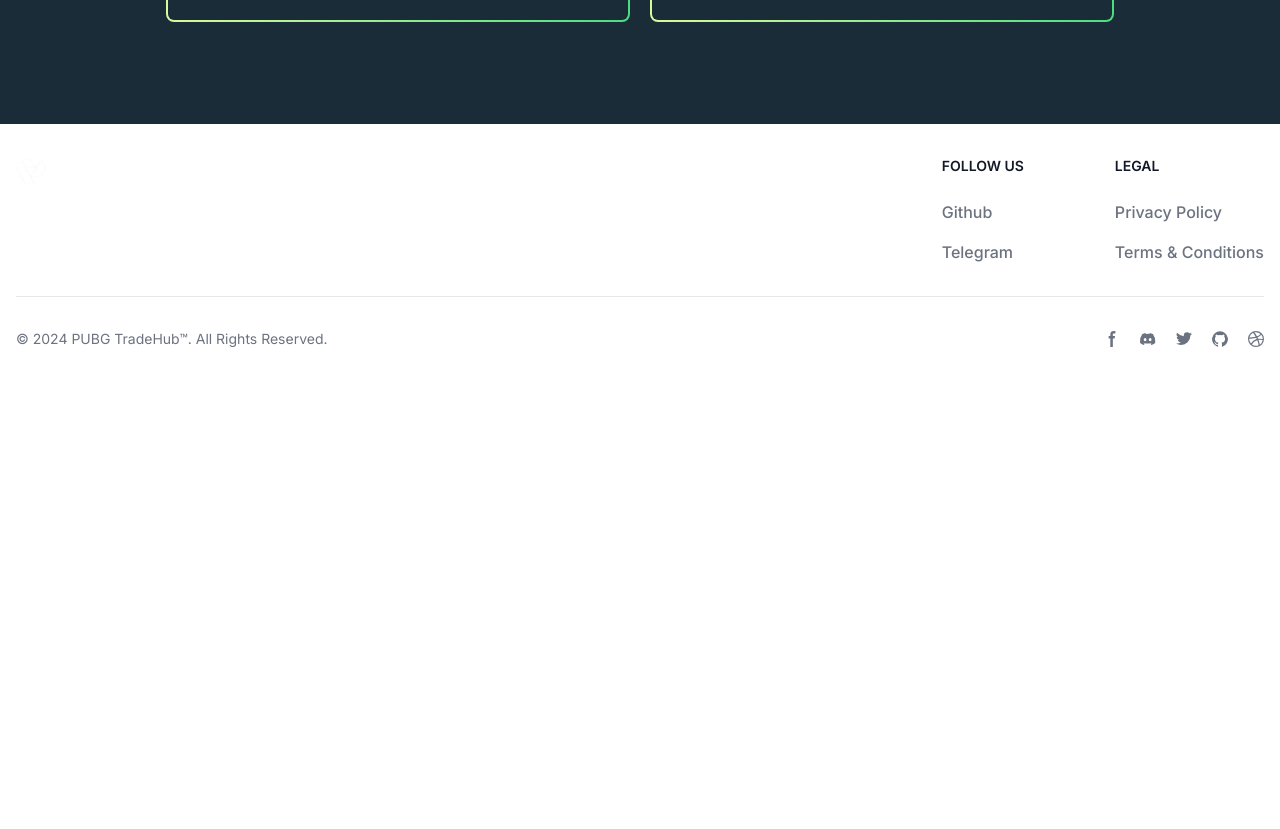
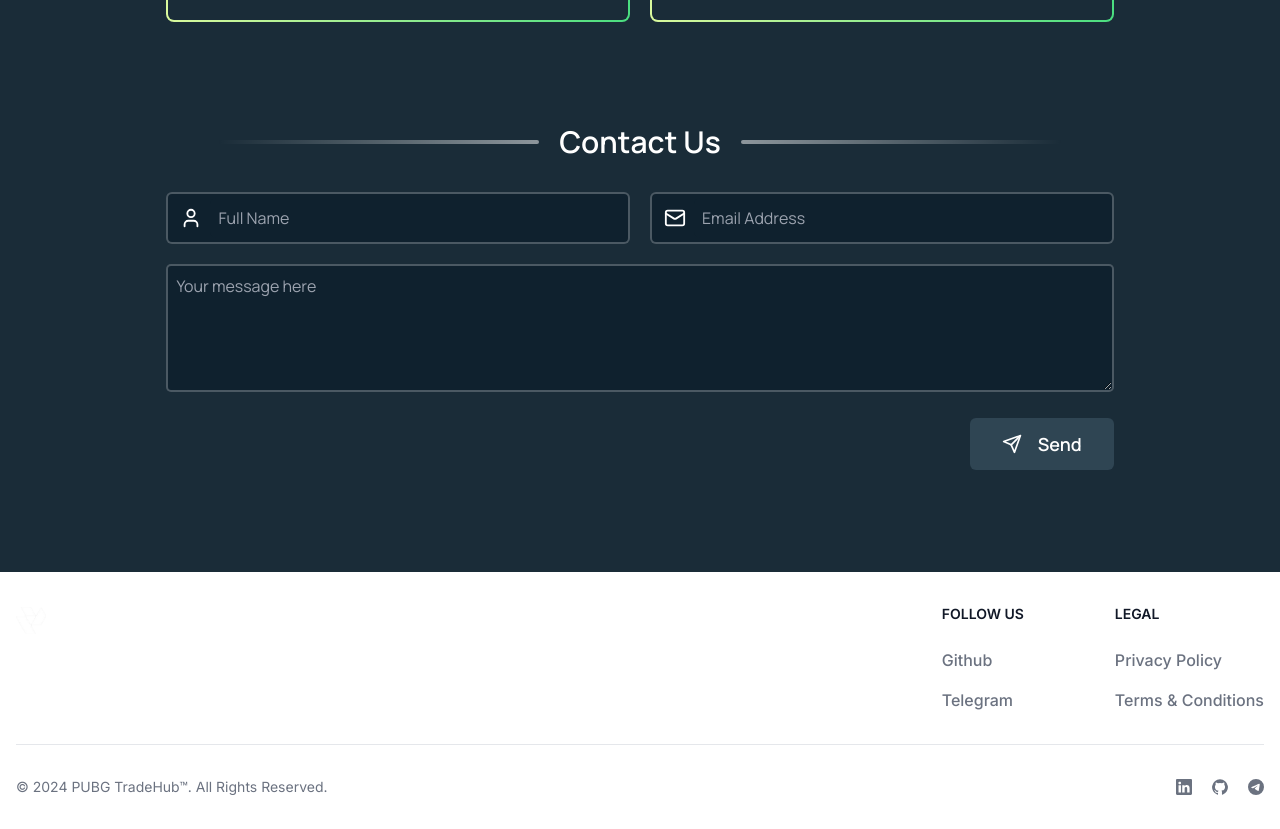
Before and after one commit to KARAN-CODE50/PUBG-TradeHub, a Next.js app: page / in a window 1280 px wide. Shown: the part 1924-2753 px from the top of the page. Before the commit the page ends 2305 px from the top, so only its background shows below. Built offline with nearby package versions, Linux system fonts and the light colour scheme; no server answers.

Commit message:
'contact'

```diff
--- a/package.json
+++ b/package.json
@@ -19,7 +19,9 @@
     "react": "^18",
     "react-dom": "^18",
     "react-drag-drop-files": "^2.3.10",
-    "stripe": "^15.12.0"
+    "resend": "^3.4.0",
+    "stripe": "^15.12.0",
+    "zod": "^3.23.8"
   },
   "devDependencies": {
     "@types/node": "^20",
--- /dev/null
+++ b/src/app/(home)/ContactUs.tsx
@@ -0,0 +1,142 @@
+"use client"
+import React, { ChangeEvent, FormEvent, useCallback, useEffect, useState } from 'react'
+import { User, Mail, Send, Check, CircleCheck } from 'lucide-react'
+import { AnimatePresence, motion } from "framer-motion"
+import { z } from "zod"
+
+interface ContactData {
+    name: string,
+    email: string,
+    message: string
+}
+
+interface resData {
+    send: string,
+    email: string
+}
+
+interface ContactFormProps {
+    formData: ContactData,
+    setFormData: React.Dispatch<React.SetStateAction<ContactData>>,
+    errors: Partial<ContactData>,
+    setErrors: React.Dispatch<React.SetStateAction<Partial<ContactData>>>,
+    setOpenModal: React.Dispatch<React.SetStateAction<boolean>>,
+    setResponse: React.Dispatch<React.SetStateAction<resData | null>>
+}
+
+const validationSchema = z.object({
+    name: z.string().min(1, 'Full Name is Required'),
+    email: z.string().email('Invalid Email Address'),
+    message: z.string().min(1, 'Message is Required')
+})
+
+export default function ContactUs() {
+    const [formData, setFormData] = useState<ContactData>({ name: '', email: '', message: '' })
+    const [errors, setErrors] = useState<Partial<ContactData>>({});
+    const [openModal, setOpenModal] = useState<boolean>(false);
+    const [response, setResponse] = useState<resData | null>(null);
+
+    useEffect(() => {
+        if (openModal) {
+            const timer = setTimeout(() => {
+                setOpenModal(false);
+            }, 2000);
+            return () => clearTimeout(timer);
+        }
+    }, [openModal]);
+
+    return (
+        <div className='mx-[13%] my-[8%] font-manrope relative'>
+            <AnimatePresence>
+                {openModal && response &&
+                    <motion.div initial={{ y: 100, opacity: 0 }} animate={{ y: 0, opacity: 1 }} exit={{ y: 100, opacity: 0 }} className='border-2 text-green-400 absolute top-0 left-0 right-0 w-[20em] gap-5 h-[15em] bg-secondary-two z-50 rounded-lg p-5 flex flex-col justify-center items-center text-center mx-auto'>
+                        <CircleCheck size={60} /> <div className='text-lg'>{response.send} <br /> <span className=' text-sm text-green-200 '>We will try to get back to you at the shortest</span></div>
+                    </motion.div>
+                }
+            </AnimatePresence>
+            <div className='flex justify-center mb-8 items-center gap-5'>
+                <div className=' opacity-50 w-[20em] bg-gradient-to-l from-white to-primary h-[0.2em] rounded-full bg-white' />
+                <p className='text-3xl text-center font-semibold'>Contact Us</p>
+                <div className=' opacity-50 w-[20em] bg-gradient-to-r from-white to-primary h-[0.2em] rounded-full bg-white' />
+            </div>
+            <ContactForm formData={formData} setFormData={setFormData} errors={errors} setErrors={setErrors} setOpenModal={setOpenModal} setResponse={setResponse} />
+        </div>
+    )
+}
+
+function ContactForm({ formData, setFormData, errors, setErrors, setOpenModal, setResponse }: ContactFormProps) {
+
+    const handleChange = useCallback((e: ChangeEvent<HTMLInputElement | HTMLTextAreaElement>) => {
+        const { name, value } = e.target;
+        setFormData(prevData => ({ ...prevData, [name]: value }))
+    }, [setFormData])
+
+    const submitData = useCallback(async (e: FormEvent<HTMLFormElement>) => {
+        e.preventDefault();
+
+        const result = validationSchema.safeParse(formData);
+        if (!result.success) {
+            const fieldErrors = result.error.format();
+            setErrors({
+                name: fieldErrors.name?._errors[0],
+                email: fieldErrors.email?._errors[0],
+                message: fieldErrors.message?._errors[0],
+            });
+            return;
+        }
+
+        const { name, email, message } = formData;
+        // console.log(name, email,message);
+
+        const response = await fetch('/api/send', {
+            method: 'POST',
+            headers: {
+                'Content-Type': 'application/json',
+            },
+            body: JSON.stringify({ name, email, message })
+        })
+
+        const data = await response.json();
+        console.log(data)
+        setResponse(data);
+
+        setOpenModal(prevData => !prevData);
+        setFormData({
+            name: '',
+            email: '',
+            message: ''
+        })
+        setErrors({});
+    }, [formData, setFormData, setErrors])
+
+
+    return (
+        <form onSubmit={submitData} className=' space-y-5'>
+            <div className='flex space-x-5'>
+                <div
+                    className={`flex-1 bg-secondary flex pl-3 py-1 gap-2 items-center border-2 border-white border-opacity-25 rounded-md ${errors.name ? 'border-red-500 border-opacity-70' : 'none'}`}>
+                    <User size={22} />
+                    <input value={formData.name} onChange={handleChange} name='name' placeholder='Full Name' className='p-2 flex-1 bg-secondary rounded-md focus:outline-none'></input>
+                </div>
+                <div
+                    className={`flex-1 bg-secondary flex pl-3 py-1 gap-2 items-center border-2 border-white border-opacity-25 rounded-md ${errors.email ? 'border-red-500 border-opacity-70' : 'none'}`}>
+                    <Mail size={22} />
+                    <input value={formData.email} onChange={handleChange} name='email' placeholder='Email Address' className='p-2 flex-1 bg-secondary rounded-md focus:outline-none' />
+                </div>
+            </div>
+            <textarea
+                value={formData.message}
+                name='message'
+                onChange={handleChange}
+                placeholder='Your message here'
+                className='p-2 w-full min-h-32 max-h-32 rounded-[5px] bg-secondary border-2 border-white border-opacity-25'
+            />
+            <div className='flex justify-end'>
+                <button type='submit' className='inline-flex justify-end items-center gap-4 py-3 px-8 rounded-md bg-secondary-two hover:bg-primary-two cursor-pointer'>
+                    <Send size={20} />
+                    <p className=' font-semibold font-manrope text-lg'>Send</p>
+                </button>
+            </div>
+        </form>
+    )
+}
--- a/src/app/(home)/Footer.tsx
+++ b/src/app/(home)/Footer.tsx
@@ -7,7 +7,7 @@ function Footer() {
             <div className="mx-auto w-full max-w-screen-xl p-4 py-6 lg:py-8">
                 <div className="md:flex md:justify-between">
                     <div className="mb-6 md:mb-0">
-                        <a href="https://flowbite.com/" className="flex items-center gap-2">
+                        <a href="#" className="flex items-center gap-2">
                             <Image width={30} height={34} src="/mainlogo.png" alt="FlowBite Logo" />
                             <span className="self-center text-2xl font-semibold whitespace-nowrap dark:text-white">PUBG TradeHub</span>
                         </a>
@@ -39,38 +39,26 @@ function Footer() {
                 </div>
                 <hr className="my-6 border-gray-200 sm:mx-auto dark:border-gray-700 lg:my-8" />
                 <div className="sm:flex sm:items-center sm:justify-between">
-                    <span className="text-sm text-gray-500 sm:text-center dark:text-gray-400">© 2024 <a href="https://flowbite.com/" className="hover:underline">PUBG TradeHub™</a>. All Rights Reserved.
+                    <span className="text-sm text-gray-500 sm:text-center dark:text-gray-400">© 2024 <a href="https://t.me/Pubgaccounts4u" className="hover:underline">PUBG TradeHub™</a>. All Rights Reserved.
                     </span>
                     <div className="flex mt-4 sm:justify-center sm:mt-0">
-                        <a href="#" className="text-gray-500 hover:text-gray-900 dark:hover:text-white">
-                            <svg className="w-4 h-4" aria-hidden="true" xmlns="http://www.w3.org/2000/svg" fill="currentColor" viewBox="0 0 8 19">
-                                <path d="M6.135 3H8V0H6.135a4.147 4.147 0 0 0-4.142 4.142V6H0v3h2v9.938h3V9h2.021l.592-3H5V3.591A.6.6 0 0 1 5.592 3h.543Z" />
+                        <a href="https://www.linkedin.com/in/karan-sarawagi-3883b3200/" className="text-gray-500 hover:text-gray-900 dark:hover:text-white ms-5">
+                            <svg xmlns="http://www.w3.org/2000/svg" width="16" height="16" fill="currentColor" viewBox="0 0 16 16">
+                                <path d="M0 1.146C0 .513.526 0 1.175 0h13.65C15.474 0 16 .513 16 1.146v13.708c0 .633-.526 1.146-1.175 1.146H1.175C.526 16 0 15.487 0 14.854zm4.943 12.248V6.169H2.542v7.225zm-1.2-8.212c.837 0 1.358-.554 1.358-1.248-.015-.709-.52-1.248-1.342-1.248S2.4 3.226 2.4 3.934c0 .694.521 1.248 1.327 1.248zm4.908 8.212V9.359c0-.216.016-.432.08-.586.173-.431.568-.878 1.232-.878.869 0 1.216.662 1.216 1.634v3.865h2.401V9.25c0-2.22-1.184-3.252-2.764-3.252-1.274 0-1.845.7-2.165 1.193v.025h-.016l.016-.025V6.169h-2.4c.03.678 0 7.225 0 7.225z" />
                             </svg>
-                            <span className="sr-only">Facebook page</span>
+                            <span className="sr-only">LinkedIn</span>
                         </a>
-                        <a href="#" className="text-gray-500 hover:text-gray-900 dark:hover:text-white ms-5">
-                            <svg className="w-4 h-4" aria-hidden="true" xmlns="http://www.w3.org/2000/svg" fill="currentColor" viewBox="0 0 21 16">
-                                <path d="M16.942 1.556a16.3 16.3 0 0 0-4.126-1.3 12.04 12.04 0 0 0-.529 1.1 15.175 15.175 0 0 0-4.573 0 11.585 11.585 0 0 0-.535-1.1 16.274 16.274 0 0 0-4.129 1.3A17.392 17.392 0 0 0 .182 13.218a15.785 15.785 0 0 0 4.963 2.521c.41-.564.773-1.16 1.084-1.785a10.63 10.63 0 0 1-1.706-.83c.143-.106.283-.217.418-.33a11.664 11.664 0 0 0 10.118 0c.137.113.277.224.418.33-.544.328-1.116.606-1.71.832a12.52 12.52 0 0 0 1.084 1.785 16.46 16.46 0 0 0 5.064-2.595 17.286 17.286 0 0 0-2.973-11.59ZM6.678 10.813a1.941 1.941 0 0 1-1.8-2.045 1.93 1.93 0 0 1 1.8-2.047 1.919 1.919 0 0 1 1.8 2.047 1.93 1.93 0 0 1-1.8 2.045Zm6.644 0a1.94 1.94 0 0 1-1.8-2.045 1.93 1.93 0 0 1 1.8-2.047 1.918 1.918 0 0 1 1.8 2.047 1.93 1.93 0 0 1-1.8 2.045Z" />
-                            </svg>
-                            <span className="sr-only">Discord community</span>
-                        </a>
-                        <a href="#" className="text-gray-500 hover:text-gray-900 dark:hover:text-white ms-5">
-                            <svg className="w-4 h-4" aria-hidden="true" xmlns="http://www.w3.org/2000/svg" fill="currentColor" viewBox="0 0 20 17">
-                                <path d="M20 1.892a8.178 8.178 0 0 1-2.355.635 4.074 4.074 0 0 0 1.8-2.235 8.344 8.344 0 0 1-2.605.98A4.13 4.13 0 0 0 13.85 0a4.068 4.068 0 0 0-4.1 4.038 4 4 0 0 0 .105.919A11.705 11.705 0 0 1 1.4.734a4.006 4.006 0 0 0 1.268 5.392 4.165 4.165 0 0 1-1.859-.5v.05A4.057 4.057 0 0 0 4.1 9.635a4.19 4.19 0 0 1-1.856.07 4.108 4.108 0 0 0 3.831 2.807A8.36 8.36 0 0 1 0 14.184 11.732 11.732 0 0 0 6.291 16 11.502 11.502 0 0 0 17.964 4.5c0-.177 0-.35-.012-.523A8.143 8.143 0 0 0 20 1.892Z" />
-                            </svg>
-                            <span className="sr-only">Twitter page</span>
-                        </a>
-                        <a href="#" className="text-gray-500 hover:text-gray-900 dark:hover:text-white ms-5">
+                        <a href="https://github.com/KARAN-CODE50" className="text-gray-500 hover:text-gray-900 dark:hover:text-white ms-5">
                             <svg className="w-4 h-4" aria-hidden="true" xmlns="http://www.w3.org/2000/svg" fill="currentColor" viewBox="0 0 20 20">
                                 <path d="M10 .333A9.911 9.911 0 0 0 6.866 19.65c.5.092.678-.215.678-.477 0-.237-.01-1.017-.014-1.845-2.757.6-3.338-1.169-3.338-1.169a2.627 2.627 0 0 0-1.1-1.451c-.9-.615.07-.6.07-.6a2.084 2.084 0 0 1 1.518 1.021 2.11 2.11 0 0 0 2.884.823c.044-.503.268-.973.63-1.325-2.2-.25-4.516-1.1-4.516-4.9A3.832 3.832 0 0 1 4.7 7.068a3.56 3.56 0 0 1 .095-2.623s.832-.266 2.726 1.016a9.409 9.409 0 0 1 4.962 0c1.89-1.282 2.717-1.016 2.717-1.016.366.83.402 1.768.1 2.623a3.827 3.827 0 0 1 1.02 2.659c0 3.807-2.319 4.644-4.525 4.889a2.366 2.366 0 0 1 .673 1.834c0 1.326-.012 2.394-.012 2.72 0 .263.18.572.681.475A9.911 9.911 0 0 0 10 .333Z" />
                             </svg>
                             <span className="sr-only">GitHub account</span>
                         </a>
-                        <a href="#" className="text-gray-500 hover:text-gray-900 dark:hover:text-white ms-5">
-                            <svg className="w-4 h-4" aria-hidden="true" xmlns="http://www.w3.org/2000/svg" fill="currentColor" viewBox="0 0 20 20">
-                                <path d="M10 0a10 10 0 1 0 10 10A10.009 10.009 0 0 0 10 0Zm6.613 4.614a8.523 8.523 0 0 1 1.93 5.32 20.094 20.094 0 0 0-5.949-.274c-.059-.149-.122-.292-.184-.441a23.879 23.879 0 0 0-.566-1.239 11.41 11.41 0 0 0 4.769-3.366ZM8 1.707a8.821 8.821 0 0 1 2-.238 8.5 8.5 0 0 1 5.664 2.152 9.608 9.608 0 0 1-4.476 3.087A45.758 45.758 0 0 0 8 1.707ZM1.642 8.262a8.57 8.57 0 0 1 4.73-5.981A53.998 53.998 0 0 1 9.54 7.222a32.078 32.078 0 0 1-7.9 1.04h.002Zm2.01 7.46a8.51 8.51 0 0 1-2.2-5.707v-.262a31.64 31.64 0 0 0 8.777-1.219c.243.477.477.964.692 1.449-.114.032-.227.067-.336.1a13.569 13.569 0 0 0-6.942 5.636l.009.003ZM10 18.556a8.508 8.508 0 0 1-5.243-1.8 11.717 11.717 0 0 1 6.7-5.332.509.509 0 0 1 .055-.02 35.65 35.65 0 0 1 1.819 6.476 8.476 8.476 0 0 1-3.331.676Zm4.772-1.462A37.232 37.232 0 0 0 13.113 11a12.513 12.513 0 0 1 5.321.364 8.56 8.56 0 0 1-3.66 5.73h-.002Z" />
+                        <a href="https://t.me/Pubgaccounts4u" className="text-gray-500 hover:text-gray-900 dark:hover:text-white ms-5">
+                            <svg xmlns="http://www.w3.org/2000/svg" width="16" height="16" fill="currentColor" viewBox="0 0 16 16">
+                                <path d="M16 8A8 8 0 1 1 0 8a8 8 0 0 1 16 0M8.287 5.906q-1.168.486-4.666 2.01-.567.225-.595.442c-.03.243.275.339.69.47l.175.055c.408.133.958.288 1.243.294q.39.01.868-.32 3.269-2.206 3.374-2.23c.05-.012.12-.026.166.016s.042.12.037.141c-.03.129-1.227 1.241-1.846 1.817-.193.18-.33.307-.358.336a8 8 0 0 1-.188.186c-.38.366-.664.64.015 1.088.327.216.589.393.85.571.284.194.568.387.936.629q.14.092.27.187c.331.236.63.448.997.414.214-.02.435-.22.547-.82.265-1.417.786-4.486.906-5.751a1.4 1.4 0 0 0-.013-.315.34.34 0 0 0-.114-.217.53.53 0 0 0-.31-.093c-.3.005-.763.166-2.984 1.09" />
                             </svg>
-                            <span className="sr-only">Dribbble account</span>
+                            <span className="sr-only">Telegram account</span>
                         </a>
                     </div>
                 </div>
--- /dev/null
+++ b/src/app/api/send/route.ts
@@ -0,0 +1,26 @@
+import { NextRequest, NextResponse } from 'next/server';
+import { EmailTemplate } from '../../components/email-template';
+import { Resend } from 'resend';
+
+const resend = new Resend(process.env.RESEND_API_KEY);
+
+export async function POST(req: NextRequest) {
+    const {name, email, message} = await req.json();
+
+    try {
+        const { data, error } = await resend.emails.send({
+            from: 'Acme <onboarding@resend.dev>',
+            to: 'devflex.studio@gmail.com',
+            subject: `Mail from ${name} - PUBG TradeHub`,
+            react: EmailTemplate({ firstName: name, message: message, email: email }),
+        });
+
+        if (error) {
+            return NextResponse.json({ error }, { status: 500 });
+        }
+
+        return NextResponse.json({data, send: "Email sent succesfully", name, email, message});
+    } catch (error) {
+        return NextResponse.json({ error }, { status: 500 });
+    }
+}
--- /dev/null
+++ b/src/app/components/email-template.tsx
@@ -0,0 +1,17 @@
+import * as React from 'react';
+
+interface EmailTemplateProps {
+  firstName: string,
+  message: string,
+  email: string;
+}
+
+export const EmailTemplate: React.FC<Readonly<EmailTemplateProps>> = ({
+  firstName, message, email
+}) => (
+  <div>
+    <h1>You have recieved a mail from {firstName}</h1>
+    <h2>Sender's Email: {email}</h2>
+    <p>Message: {message}</p>
+  </div>
+);
--- a/src/app/page.tsx
+++ b/src/app/page.tsx
@@ -4,6 +4,7 @@ import Content from "./(home)/Landing";
 import WhyUs from "./(home)/WhyUs";
 import Works from "./(home)/Works";
 import Sell from "./sell/page";
+import ContactUs from "./(home)/ContactUs";
 
 export default function Home() {
   return (
@@ -11,6 +12,7 @@ export default function Home() {
       <Content />
       <WhyUs/>
       <Works/>
+      <ContactUs/>
       <Footer/>
     </div>
   );
```
Also changed, not shown: 1 other file (tests, documents, lock files or other folders).
